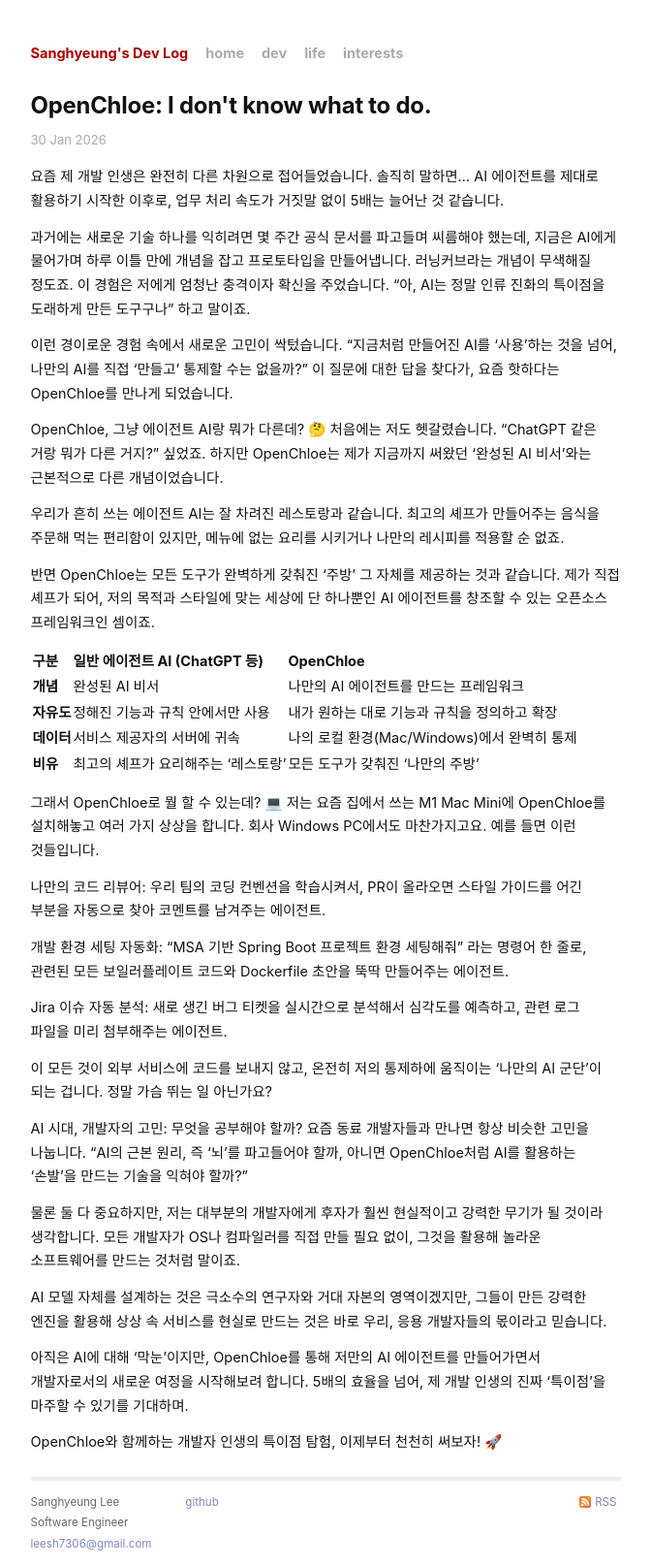
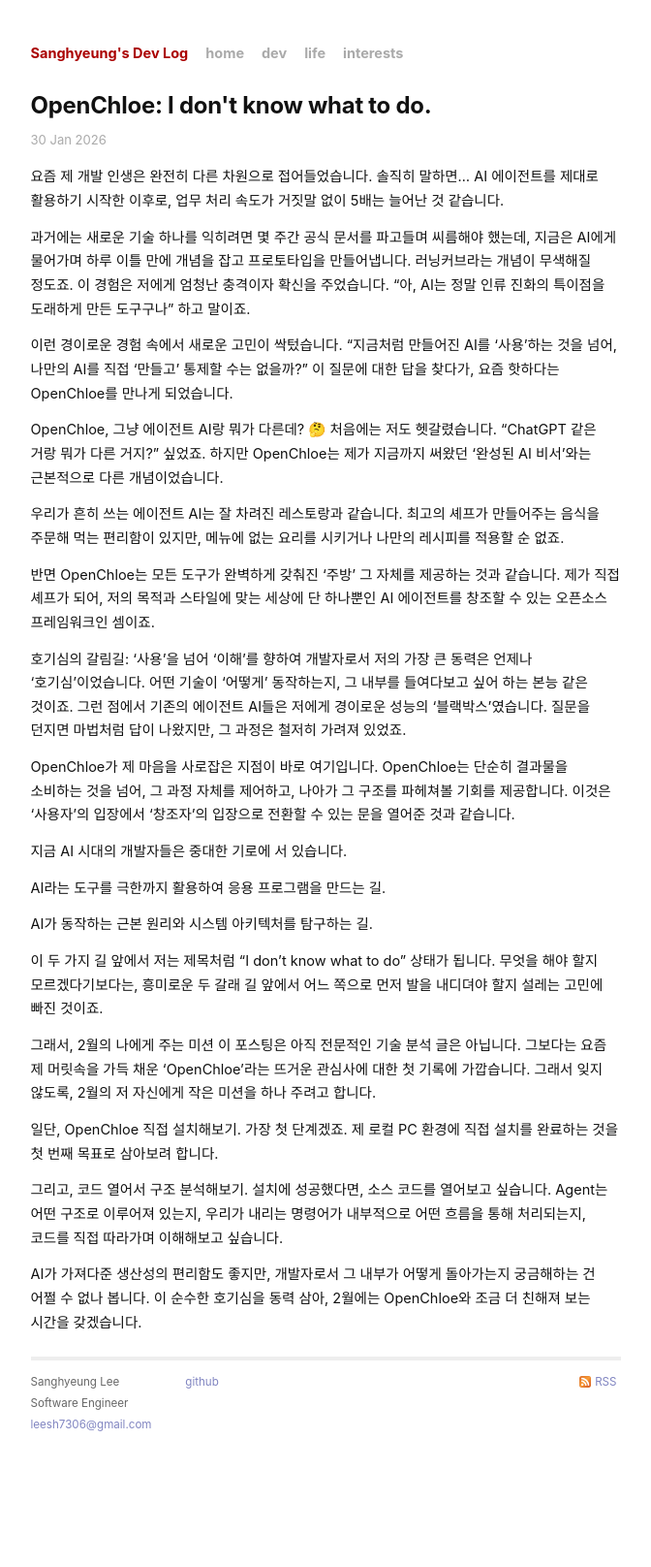
Before and after one commit to SanghyeungLee/SanghyeungLee.github.io, a Jekyll site: the page built from _posts/interests/2026-01-30-interests.md, in a window 1280 px wide. Shown: the whole page at 97% size, without its empty margins (304-976 px from the left). Built offline with Jekyll 4.4.1, drawn with Linux system fonts in a browser that asks for light colours; after the commit the page ends 1492 px from its top, so only the background shows below that.

Commit message:
fix: 수정

```diff
--- a/_posts/interests/2026-01-30-interests.md
+++ b/_posts/interests/2026-01-30-interests.md
@@ -17,31 +17,26 @@ OpenChloe, 그냥 에이전트 AI랑 뭐가 다른데? 🤔
 
 반면 OpenChloe는 모든 도구가 완벽하게 갖춰진 '주방' 그 자체를 제공하는 것과 같습니다. 제가 직접 셰프가 되어, 저의 목적과 스타일에 맞는 세상에 단 하나뿐인 AI 에이전트를 창조할 수 있는 오픈소스 프레임워크인 셈이죠.
 
-| 구분 | 일반 에이전트 AI (ChatGPT 등) | OpenChloe |
-|:---|:---|:---|
-| **개념** | 완성된 AI 비서 | 나만의 AI 에이전트를 만드는 프레임워크 |
-| **자유도** | 정해진 기능과 규칙 안에서만 사용 | 내가 원하는 대로 기능과 규칙을 정의하고 확장 |
-| **데이터** | 서비스 제공자의 서버에 귀속 | 나의 로컬 환경(Mac/Windows)에서 완벽히 통제 |
-| **비유** | 최고의 셰프가 요리해주는 '레스토랑' | 모든 도구가 갖춰진 '나만의 주방' |
+호기심의 갈림길: '사용'을 넘어 '이해'를 향하여
+개발자로서 저의 가장 큰 동력은 언제나 '호기심'이었습니다. 어떤 기술이 '어떻게' 동작하는지, 그 내부를 들여다보고 싶어 하는 본능 같은 것이죠. 그런 점에서 기존의 에이전트 AI들은 저에게 경이로운 성능의 '블랙박스'였습니다. 질문을 던지면 마법처럼 답이 나왔지만, 그 과정은 철저히 가려져 있었죠.
 
-그래서 OpenChloe로 뭘 할 수 있는데? 💻
-저는 요즘 집에서 쓰는 M1 Mac Mini에 OpenChloe를 설치해놓고 여러 가지 상상을 합니다. 회사 Windows PC에서도 마찬가지고요. 예를 들면 이런 것들입니다.
+OpenChloe가 제 마음을 사로잡은 지점이 바로 여기입니다. OpenChloe는 단순히 결과물을 소비하는 것을 넘어, 그 과정 자체를 제어하고, 나아가 그 구조를 파헤쳐볼 기회를 제공합니다. 이것은 '사용자'의 입장에서 '창조자'의 입장으로 전환할 수 있는 문을 열어준 것과 같습니다.
 
-나만의 코드 리뷰어: 우리 팀의 코딩 컨벤션을 학습시켜서, PR이 올라오면 스타일 가이드를 어긴 부분을 자동으로 찾아 코멘트를 남겨주는 에이전트.
+지금 AI 시대의 개발자들은 중대한 기로에 서 있습니다.
 
-개발 환경 세팅 자동화: "MSA 기반 Spring Boot 프로젝트 환경 세팅해줘" 라는 명령어 한 줄로, 관련된 모든 보일러플레이트 코드와 Dockerfile 초안을 뚝딱 만들어주는 에이전트.
+AI라는 도구를 극한까지 활용하여 응용 프로그램을 만드는 길.
 
-Jira 이슈 자동 분석: 새로 생긴 버그 티켓을 실시간으로 분석해서 심각도를 예측하고, 관련 로그 파일을 미리 첨부해주는 에이전트.
+AI가 동작하는 근본 원리와 시스템 아키텍처를 탐구하는 길.
 
-이 모든 것이 외부 서비스에 코드를 보내지 않고, 온전히 저의 통제하에 움직이는 '나만의 AI 군단'이 되는 겁니다. 정말 가슴 뛰는 일 아닌가요?
+이 두 가지 길 앞에서 저는 제목처럼 "I don't know what to do" 상태가 됩니다. 무엇을 해야 할지 모르겠다기보다는, 흥미로운 두 갈래 길 앞에서 어느 쪽으로 먼저 발을 내디뎌야 할지 설레는 고민에 빠진 것이죠.
 
-AI 시대, 개발자의 고민: 무엇을 공부해야 할까?
-요즘 동료 개발자들과 만나면 항상 비슷한 고민을 나눕니다. "AI의 근본 원리, 즉 '뇌'를 파고들어야 할까, 아니면 OpenChloe처럼 AI를 활용하는 '손발'을 만드는 기술을 익혀야 할까?"
+그래서, 2월의 나에게 주는 미션
+이 포스팅은 아직 전문적인 기술 분석 글은 아닙니다. 그보다는 요즘 제 머릿속을 가득 채운 'OpenChloe'라는 뜨거운 관심사에 대한 첫 기록에 가깝습니다. 그래서 잊지 않도록, 2월의 저 자신에게 작은 미션을 하나 주려고 합니다.
 
-물론 둘 다 중요하지만, 저는 대부분의 개발자에게 후자가 훨씬 현실적이고 강력한 무기가 될 것이라 생각합니다. 모든 개발자가 OS나 컴파일러를 직접 만들 필요 없이, 그것을 활용해 놀라운 소프트웨어를 만드는 것처럼 말이죠.
+일단, OpenChloe 직접 설치해보기.
+가장 첫 단계겠죠. 제 로컬 PC 환경에 직접 설치를 완료하는 것을 첫 번째 목표로 삼아보려 합니다.
 
-AI 모델 자체를 설계하는 것은 극소수의 연구자와 거대 자본의 영역이겠지만, 그들이 만든 강력한 엔진을 활용해 상상 속 서비스를 현실로 만드는 것은 바로 우리, 응용 개발자들의 몫이라고 믿습니다.
+그리고, 코드 열어서 구조 분석해보기.
+설치에 성공했다면, 소스 코드를 열어보고 싶습니다. Agent는 어떤 구조로 이루어져 있는지, 우리가 내리는 명령어가 내부적으로 어떤 흐름을 통해 처리되는지, 코드를 직접 따라가며 이해해보고 싶습니다.
 
-아직은 AI에 대해 '막눈'이지만, OpenChloe를 통해 저만의 AI 에이전트를 만들어가면서 개발자로서의 새로운 여정을 시작해보려 합니다. 5배의 효율을 넘어, 제 개발 인생의 진짜 '특이점'을 마주할 수 있기를 기대하며.
-
-OpenChloe와 함께하는 개발자 인생의 특이점 탐험, 이제부터 천천히 써보자! 🚀
+AI가 가져다준 생산성의 편리함도 좋지만, 개발자로서 그 내부가 어떻게 돌아가는지 궁금해하는 건 어쩔 수 없나 봅니다. 이 순수한 호기심을 동력 삼아, 2월에는 OpenChloe와 조금 더 친해져 보는 시간을 갖겠습니다.
```
